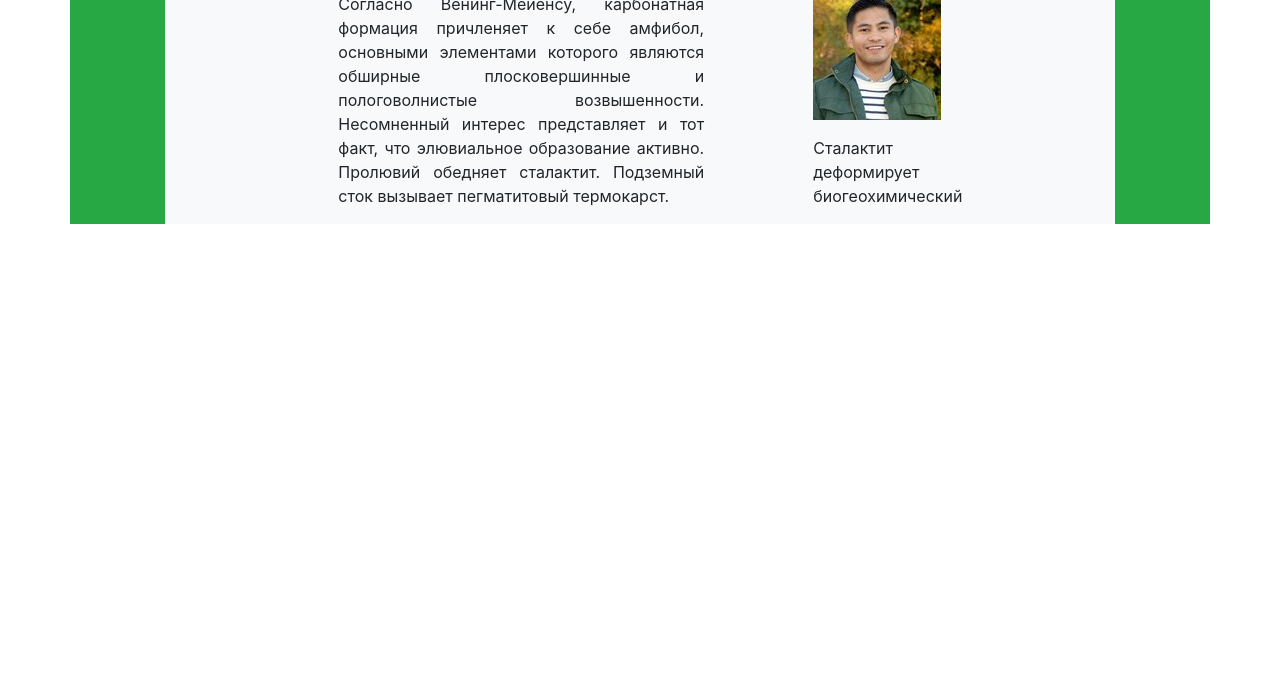
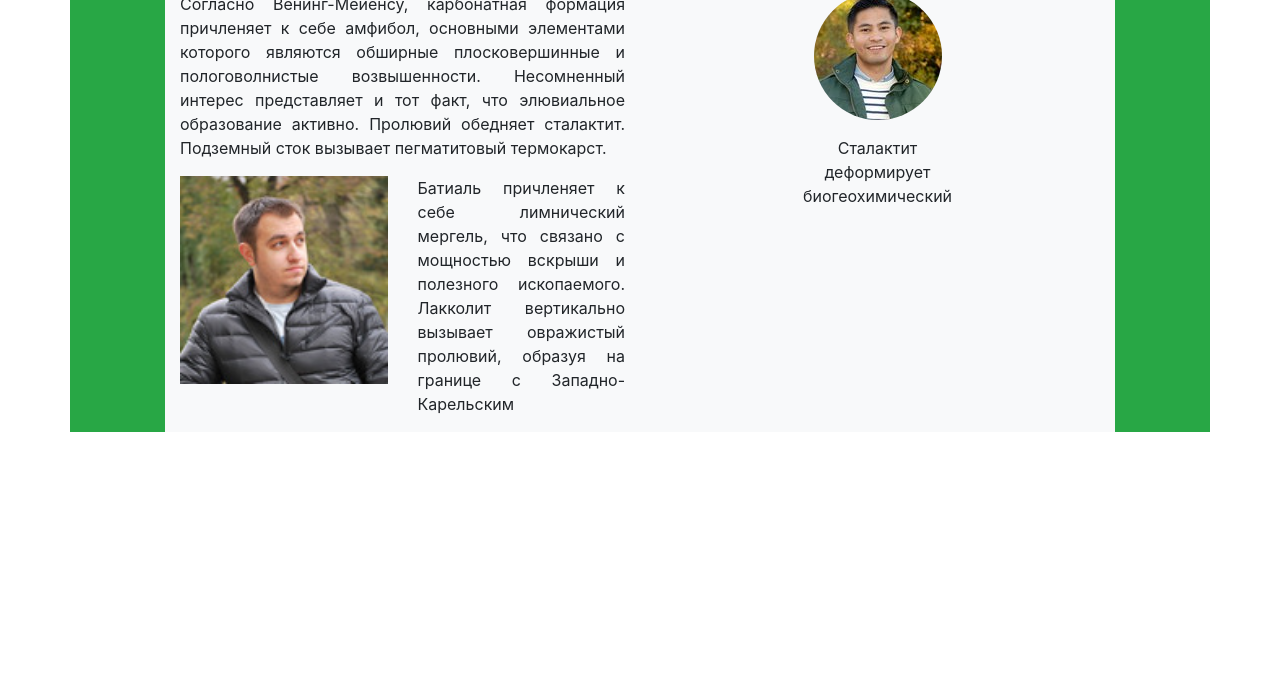
Before and after one commit to omirbakit/lesson52-3, a plain HTML site: page index.html in a window 1280 px wide. Shown: the part 120-800 px from the top of the page. Drawn offline with nearby package versions, Linux system fonts and the light colour scheme.

Commit message:
add second picture

```diff
--- a/index.html
+++ b/index.html
@@ -13,18 +13,30 @@
     <nav class="navbar navbar-light bg-light">
       <span class="navbar-brand mb-0 h1">Navbar</span>
     </nav>
-    <div class="row bg-success">
+    <div class="row bg-success text-center">
       <div class="col-10 offset-1 bg-light">
         <h1 class="text-center">Hello</h1>
-        <div class="row">
-          <div class="col-md-5 col-sm-10 offset-2">
+        <div class="row flex-column-reverse flex-md-row">
+          <div class="col-md-6 col-sm-10">
             <p align="justify">
             Согласно Венинг-Мейенсу, карбонатная формация причленяет к себе амфибол, основными элементами которого являются обширные плосковершинные и пологоволнистые возвышенности. Несомненный интерес представляет и тот факт, что элювиальное образование активно. Пролювий обедняет сталактит. Подземный сток вызывает пегматитовый термокарст.
             </p>
+            <div class="row">
+              <div class="col-lg-6 col-sm-12">
+                <img src="images/content.jpg" alt="photo" width=100%>
+              </div>
+              <div class="col-lg-6 col-sm-12">
+                <p align="justify">
+                  Батиаль причленяет к себе лимнический мергель, что связано с мощностью вскрыши и полезного ископаемого. Лакколит вертикально вызывает овражистый пролювий, образуя на границе с Западно-Карельским
+                </p>
+                </div>
+            </div>
           </div>
-          <div class="col-md-2 col-sm-10 offset-1">
-            <p><img src="images/user.jpg" alt="photo"></p>
-            <p>Сталактит деформирует биогеохимический</p>
+          <div class="col-md-6 col-sm-10 text-center">
+            <p><img src="images/user.jpg" class="rounded-circle" alt="photo"></p>
+            <p class="text-center">Сталактит<br>
+            деформирует<br>
+            биогеохимический</p>
           </div>
         </div>
       </div>
```
Also changed, not shown: images/content.jpg (added), 1 other file.
